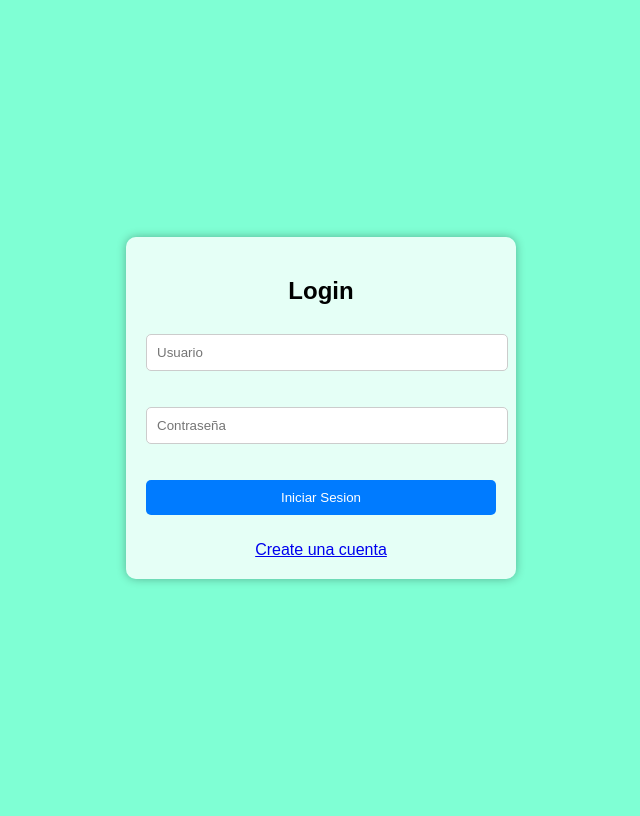
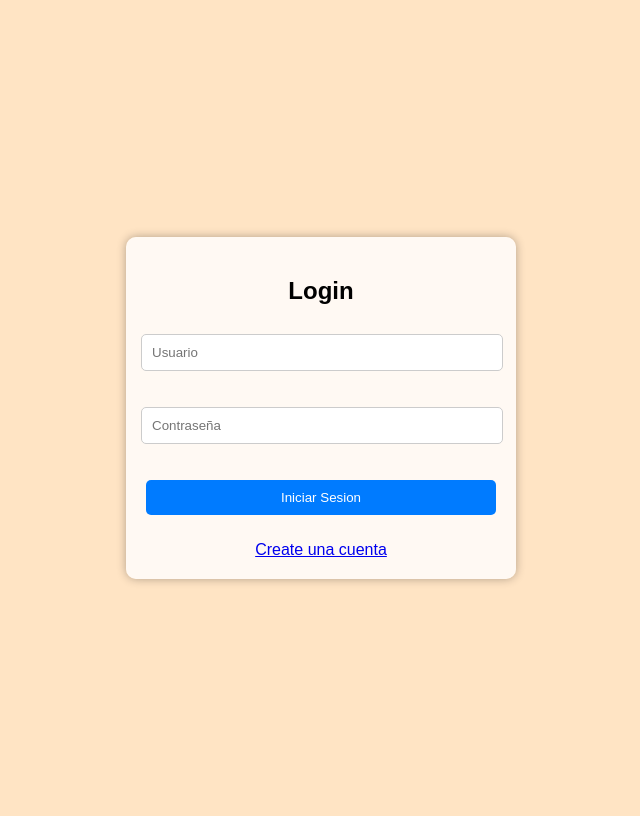
Before and after one commit to PabloHerRuiz/Autoescuela, a PHP site: page / in a window 1280 px wide. Shown: the whole page, without its empty margins (319-959 px from the left). Run offline with PHP 8.4, Linux system fonts and the light colour scheme.

Commit message:
cambios estilos

```diff
--- a/css/estilosLogin.css
+++ b/css/estilosLogin.css
@@ -1,5 +1,5 @@
 body {
-    background-color: aquamarine;
+    background-color: bisque;
     background-size: cover;
     background-repeat: no-repeat;
     background-attachment: fixed;
@@ -26,7 +26,7 @@ input[type="text"],
 input[type="password"] {
     width: 100%;
     padding: 10px -0px;
-    margin: 10px auto;
+    margin: 10px -5px;
     border: 1px solid #ccc;
     border-radius: 5px;
     padding-left: 10px;
--- a/css/estilosRegistro.css
+++ b/css/estilosRegistro.css
@@ -26,7 +26,7 @@ input[type="text"],
 input[type="password"] {
     width: 100%;
     padding: 10px -0px;
-    margin: 10px 0;
+    margin: 10px -5px;
     border: 1px solid #ccc;
     border-radius: 5px;
     padding-left: 10px;
```
